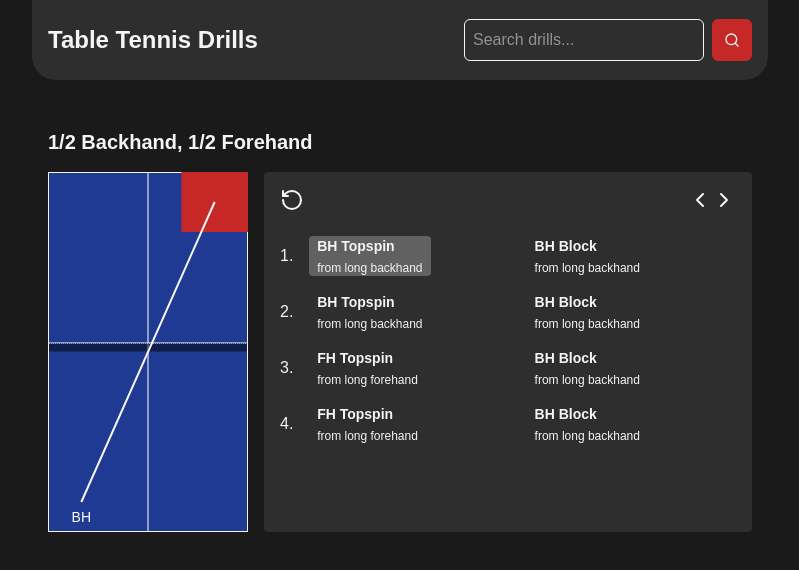
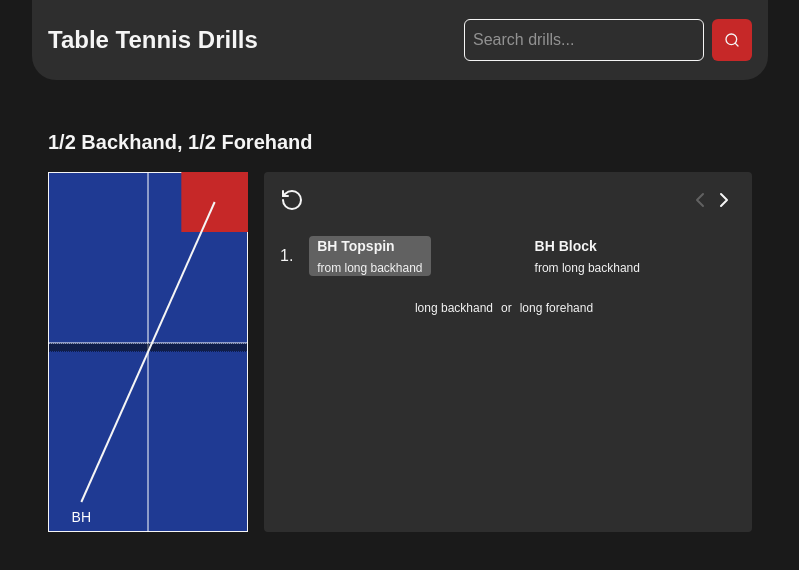
Before and after one commit to RowMur/ttdrills, a Next.js app: page /drills/1-2-backhand-1-2-forehand in a window 1280 px wide. Shown: the top 570 px of the page, without its empty margins (240-1039 px from the left). Built offline with nearby package versions, Linux system fonts and the light colour scheme.

Commit message:
feat: only display the furthest confirmed path

```diff
--- a/src/app/drills/[drill]/_components/DiagramSection.tsx
+++ b/src/app/drills/[drill]/_components/DiagramSection.tsx
@@ -43,9 +43,18 @@ export const DiagramSection = ({ drill }: Props) => {
     }
   }
 
-  console.log("Current valid paths:", currentValidPaths);
+  const longestCommonPath = getLongestCommonPath(currentValidPaths);
+  const longestCommonPathNodes = longestCommonPath.map(
+    (nodeId) => drill.graph.nodes[nodeId]
+  );
 
-  const steps = useMemo(() => getSteps(drill), [drill]);
+  const finalInLongestPath =
+    longestCommonPathNodes[longestCommonPathNodes.length - 1];
+  const potentialNextNodes = finalInLongestPath.next?.map(
+    (nodeId) => drill.graph.nodes[nodeId]
+  );
+
+  const steps = groupIntoSteps(longestCommonPathNodes);
 
   return (
     <div className="my-4 flex items-stretch gap-4 flex-col sm:flex-row">
@@ -92,6 +101,20 @@ export const DiagramSection = ({ drill }: Props) => {
               ))}
             </tbody>
           </table>
+          {potentialNextNodes && potentialNextNodes?.length > 1 && (
+            <div className="justify-center flex mt-4 gap-2">
+              {potentialNextNodes.map((node, i) => (
+                <>
+                  <span className="text-xs text-slate-500" key={node.id}>
+                    {node.ball.placement.depth} {node.ball.placement.direction}
+                  </span>
+                  <span className="text-xs text-slate-500">
+                    {i < potentialNextNodes.length - 1 ? "or" : ""}
+                  </span>
+                </>
+              ))}
+            </div>
+          )}
         </div>
       </div>
     </div>
@@ -99,43 +122,6 @@ export const DiagramSection = ({ drill }: Props) => {
 };
 
 type Step = [Node | null, Node | null];
-
-const getSteps = (drill: Drill) => {
-  const firstNode = drill.graph.nodes[drill.graph.entryPoint];
-  if (!firstNode) return [];
-
-  const steps: Step[] = [];
-  let currentStep: Step = [null, null];
-  let currentNode: Node | null = firstNode;
-  while (currentNode) {
-    if (!currentNode) {
-      break;
-    }
-
-    if (currentStep[0] && currentStep[1]) {
-      steps.push(currentStep);
-      currentStep = [null, null];
-    }
-
-    if (currentNode.ball.isOpponent) {
-      currentStep[1] = currentNode;
-    } else {
-      currentStep[0] = currentNode;
-    }
-
-    const nextNodeId: string | undefined = currentNode.next?.[0];
-    if (nextNodeId === drill.graph.entryPoint) {
-      break;
-    }
-    currentNode = nextNodeId ? drill.graph.nodes[nextNodeId] : null;
-  }
-
-  if (currentStep[0] || currentStep[1]) {
-    steps.push(currentStep);
-  }
-
-  return steps;
-};
 
 const getDrillPaths = (drill: Drill) => {
   const paths: string[][] = [];
@@ -162,3 +148,45 @@ const getDrillPaths = (drill: Drill) => {
   traverse(drill.graph.entryPoint, [], drill.graph.entryPoint);
   return paths;
 };
+
+const groupIntoSteps = (nodes: Node[]) => {
+  const steps: Step[] = [];
+  let currentStep: Step = [null, null];
+
+  for (const node of nodes) {
+    if (node.ball.isOpponent) {
+      currentStep[1] = node;
+    } else {
+      currentStep[0] = node;
+    }
+
+    if (currentStep[1]) {
+      steps.push(currentStep);
+      currentStep = [null, null];
+    }
+  }
+
+  if (currentStep[0] || currentStep[1]) {
+    steps.push(currentStep);
+  }
+
+  return steps;
+};
+
+const getLongestCommonPath = (paths: string[][]) => {
+  if (paths.length === 0) return [];
+
+  const minLength = Math.min(...paths.map((p) => p.length));
+  const longestPath: string[] = [];
+
+  for (let i = 0; i < minLength; i++) {
+    const currentNode = paths[0][i];
+    if (paths.every((p) => p[i] === currentNode)) {
+      longestPath.push(currentNode);
+    } else {
+      break;
+    }
+  }
+
+  return longestPath;
+};
--- a/src/hooks/useDrillState.ts
+++ b/src/hooks/useDrillState.ts
@@ -29,14 +29,12 @@ export const useDrillState = (input: Input) => {
     return availableNextNodes;
   }, [drill.graph.nodes, nodeId]);
 
-  const prevNodeId = drill.graph.nodes[nodeId].prev?.[0];
-
   const reset = useCallback(() => {
     setPath([drill.graph.entryPoint]);
     setSelectingNextNode(false);
   }, [drill.graph.entryPoint]);
 
-  const canGoBack = !!prevNodeId;
+  const canGoBack = path.length > 1;
   const goBack = useCallback(() => {
     if (canGoBack) {
       setPath((prev) => [...prev.slice(0, -1)]);
```
